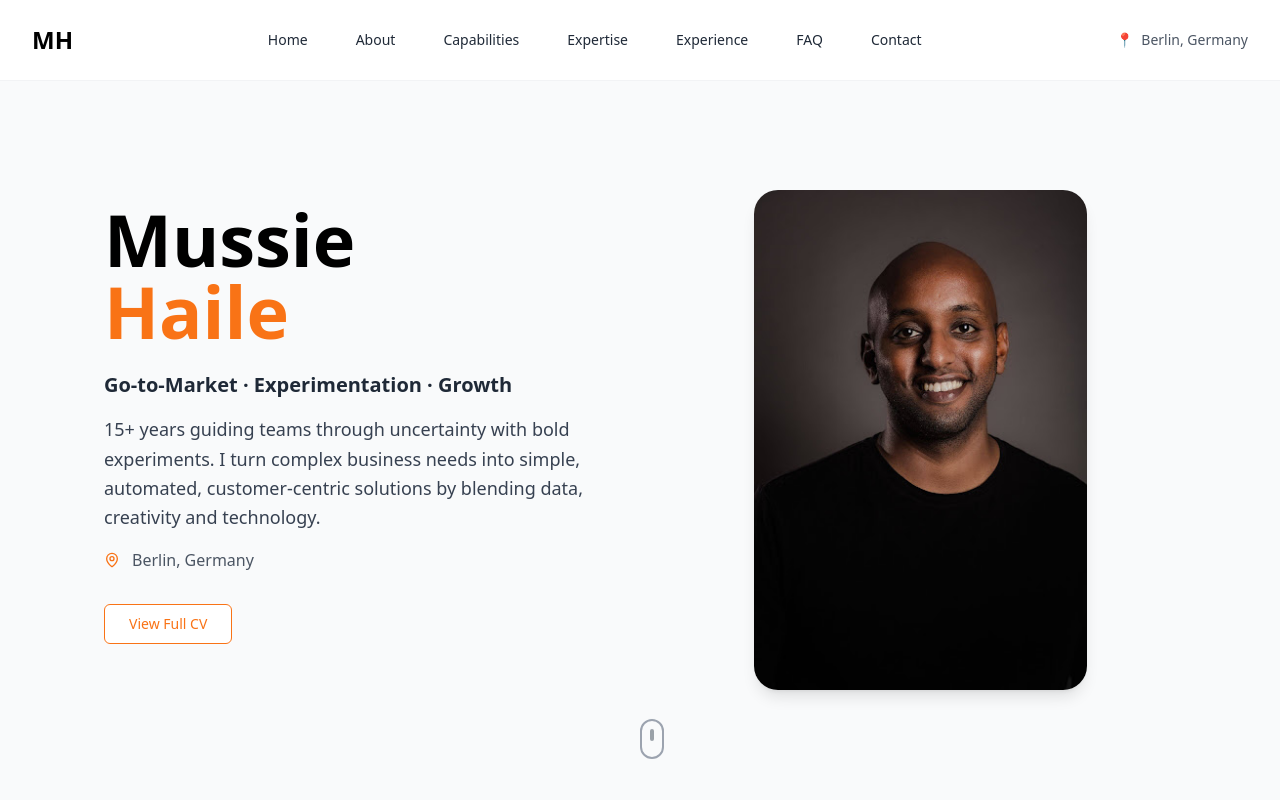
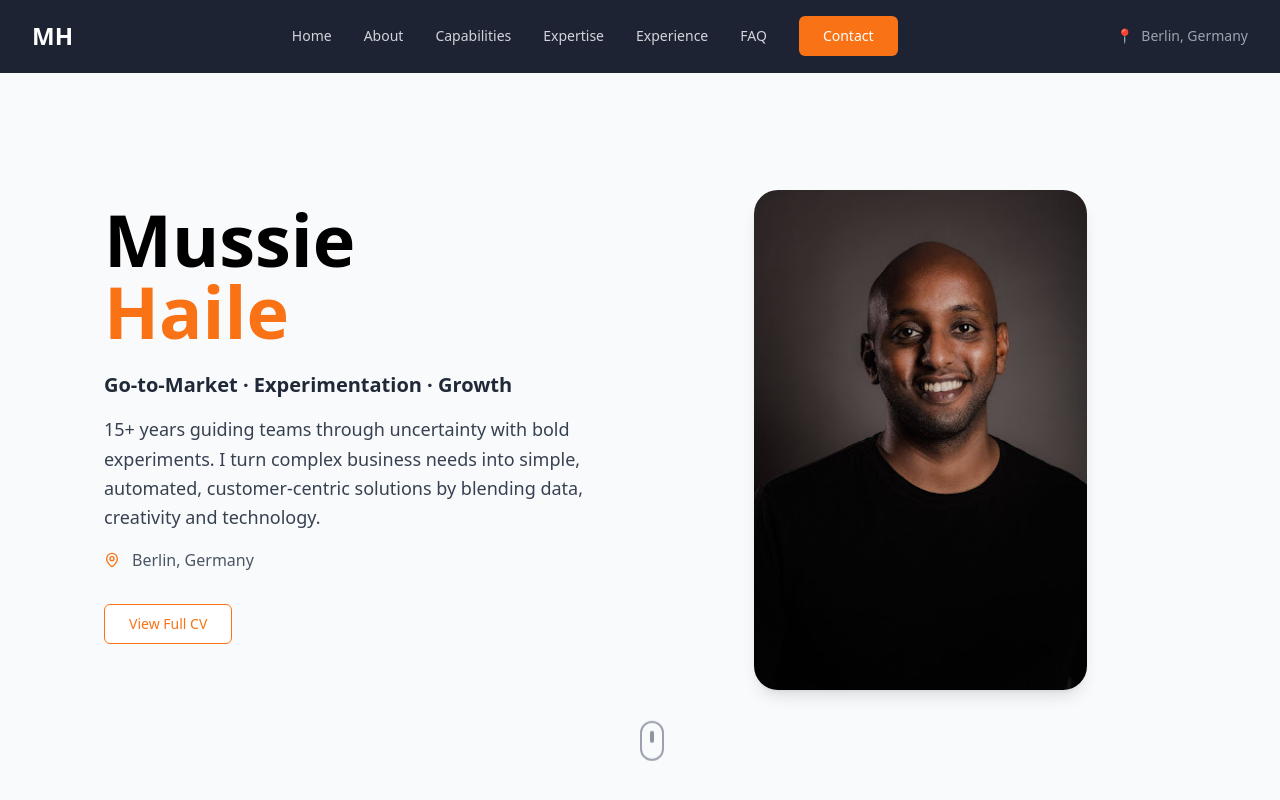
Before and after one commit to muzzyhaile/consultingmh, a React (Vite) app: page / in a window 1280 px wide. Shown: the top 800 px of the page. Built offline with nearby package versions, Linux system fonts and the light colour scheme.

Commit message:
Update navigation design and clean up Newsletter component - removed German text and email form, modernized navigation styling

```diff
--- a/src/components/Navigation.tsx
+++ b/src/components/Navigation.tsx
@@ -12,65 +12,65 @@ const Navigation = () => {
   };
 
   return (
-    <header className="fixed top-0 left-0 right-0 z-50 bg-white/95 backdrop-blur-sm border-b border-gray-200/50">
-      <nav className="max-w-7xl mx-auto px-8 py-6">
+    <header className="fixed top-0 left-0 right-0 z-50 bg-gray-900/95 backdrop-blur-sm border-b border-gray-800/50">
+      <nav className="max-w-7xl mx-auto px-8 py-4">
         <div className="flex items-center justify-between">
           {/* Logo */}
           <div className="flex items-center">
-            <Link to="/" className="text-2xl font-bold text-black">
+            <Link to="/" className="text-2xl font-bold text-white hover:text-orange-400 transition-colors">
               MH
             </Link>
           </div>
 
           {/* Navigation Links */}
-          <div className="hidden md:flex items-center space-x-12">
+          <div className="hidden md:flex items-center space-x-8">
             <button
               onClick={() => scrollToSection('home')}
-              className="text-gray-800 hover:text-orange-500 transition-colors font-medium text-sm"
+              className="text-gray-300 hover:text-orange-400 transition-colors font-medium text-sm"
             >
               Home
             </button>
             <button
               onClick={() => scrollToSection('about')}
-              className="text-gray-800 hover:text-orange-500 transition-colors font-medium text-sm"
+              className="text-gray-300 hover:text-orange-400 transition-colors font-medium text-sm"
             >
               About
             </button>
             <button
               onClick={() => scrollToSection('services')}
-              className="text-gray-800 hover:text-orange-500 transition-colors font-medium text-sm"
+              className="text-gray-300 hover:text-orange-400 transition-colors font-medium text-sm"
             >
               Capabilities
             </button>
             <button
               onClick={() => scrollToSection('expertise')}
-              className="text-gray-800 hover:text-orange-500 transition-colors font-medium text-sm"
+              className="text-gray-300 hover:text-orange-400 transition-colors font-medium text-sm"
             >
               Expertise
             </button>
             <button
               onClick={() => scrollToSection('portfolio')}
-              className="text-gray-800 hover:text-orange-500 transition-colors font-medium text-sm"
+              className="text-gray-300 hover:text-orange-400 transition-colors font-medium text-sm"
             >
               Experience
             </button>
             <button
               onClick={() => scrollToSection('faq')}
-              className="text-gray-800 hover:text-orange-500 transition-colors font-medium text-sm"
+              className="text-gray-300 hover:text-orange-400 transition-colors font-medium text-sm"
             >
               FAQ
             </button>
-            <button
+            <Button
               onClick={() => scrollToSection('contact')}
-              className="text-gray-800 hover:text-orange-500 transition-colors font-medium text-sm"
+              className="bg-orange-500 hover:bg-orange-600 text-white px-6 py-2 text-sm font-medium"
             >
               Contact
-            </button>
+            </Button>
           </div>
 
           {/* Contact Info */}
-          <div className="hidden sm:flex items-center space-x-2 text-gray-600 text-sm">
-            <span className="text-orange-500">📍</span>
+          <div className="hidden lg:flex items-center space-x-2 text-gray-400 text-sm">
+            <span className="text-orange-400">📍</span>
             <span>Berlin, Germany</span>
           </div>
         </div>
--- a/src/components/Newsletter.tsx
+++ b/src/components/Newsletter.tsx
@@ -1,40 +1,19 @@
-
-import { useState } from "react";
-import { Button } from "@/components/ui/button";
-import { Input } from "@/components/ui/input";
 import { Card, CardContent } from "@/components/ui/card";
-import { Mail, CheckCircle, Award, Users, Zap } from "lucide-react";
+import { Award, Users, Zap } from "lucide-react";
 
 const Newsletter = () => {
-  const [email, setEmail] = useState("");
-  const [isSubscribed, setIsSubscribed] = useState(false);
-
-  const handleSubmit = (e: React.FormEvent) => {
-    e.preventDefault();
-    if (email) {
-      setIsSubscribed(true);
-      setEmail("");
-      setTimeout(() => setIsSubscribed(false), 3000);
-    }
-  };
-
   return (
-    <section id="contact" className="py-20 bg-gradient-to-r from-slate-800 via-gray-900 to-slate-800">
+    <section className="py-20 bg-gradient-to-r from-slate-800 via-gray-900 to-slate-800">
       <div className="max-w-4xl mx-auto px-6">
         <Card className="bg-gradient-to-br from-gray-800/80 to-gray-900/80 border-gray-700 backdrop-blur-sm">
           <CardContent className="p-12 text-center">
             <div className="mb-8">
-              <div className="inline-flex p-4 bg-orange-600/20 rounded-full mb-6">
-                <Mail className="h-8 w-8 text-orange-400" />
-              </div>
-
-              <h2 className="text-4xl md:text-5xl font-bold text-white mb-4">
-                Lassen Sie uns zusammenarbeiten
+              <h2 className="text-3xl md:text-4xl font-bold text-white mb-4">
+                Proven Track Record
               </h2>
 
               <p className="text-xl text-gray-400 max-w-2xl mx-auto leading-relaxed">
-                Bereit für Ihre digitale Transformation? Kontaktieren Sie mich für eine
-                unverbindliche Beratung zu Ihren Digitalisierungsvorhaben.
+                Combining deep technical expertise with strategic business acumen to deliver measurable results.
               </p>
             </div>
 
@@ -42,51 +21,21 @@ const Newsletter = () => {
             <div className="grid grid-cols-1 md:grid-cols-3 gap-6 mb-10">
               <div className="flex items-center justify-center gap-3 text-gray-300">
                 <Award className="h-5 w-5 text-orange-400" />
-                <span>15+ Zertifizierungen</span>
+                <span>15+ Certifications</span>
               </div>
               <div className="flex items-center justify-center gap-3 text-gray-300">
                 <Users className="h-5 w-5 text-blue-400" />
-                <span>Cross-funktionale Teams</span>
+                <span>Cross-functional Teams</span>
               </div>
               <div className="flex items-center justify-center gap-3 text-gray-300">
                 <Zap className="h-5 w-5 text-green-400" />
-                <span>MVP zu Go-Live</span>
+                <span>MVP to Go-Live</span>
               </div>
             </div>
 
-            {/* Contact Form */}
-            <form onSubmit={handleSubmit} className="max-w-md mx-auto">
-              <div className="flex gap-4 mb-6">
-                <Input
-                  type="email"
-                  placeholder="Ihre E-Mail-Adresse"
-                  value={email}
-                  onChange={(e) => setEmail(e.target.value)}
-                  className="bg-gray-800/50 border-gray-600 text-white placeholder-gray-400 focus:border-orange-400"
-                  required
-                />
-                <Button
-                  type="submit"
-                  className="bg-gradient-to-r from-orange-600 to-orange-500 hover:from-orange-700 hover:to-orange-600 text-white px-8 font-semibold whitespace-nowrap"
-                >
-                  Kontakt
-                </Button>
-              </div>
-            </form>
-
-            {isSubscribed && (
-              <div className="flex items-center justify-center gap-2 text-green-400 animate-fade-in">
-                <CheckCircle className="h-5 w-5" />
-                <span className="font-medium">Vielen Dank! Ich melde mich zeitnah bei Ihnen.</span>
-              </div>
-            )}
-
-            <p className="text-sm text-gray-500 mt-4">
-            </p>
-
             {/* Certifications */}
-            <div className="mt-8 pt-8 border-t border-gray-700">
-              <p className="text-gray-400 mb-4">Aktuelle Zertifizierungen</p>
+            <div className="pt-8 border-t border-gray-700">
+              <p className="text-gray-400 mb-4">Current Certifications</p>
               <div className="flex justify-center items-center gap-8 opacity-60 flex-wrap">
                 <div className="text-sm font-semibold text-gray-600">Meta Front-End Developer</div>
                 <div className="text-sm font-semibold text-gray-600">Google Analytics Professional</div>
```
